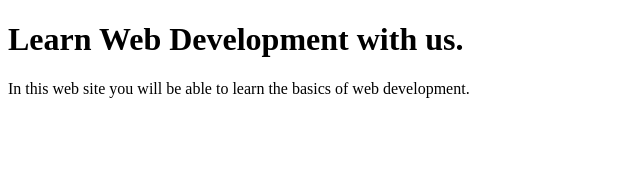
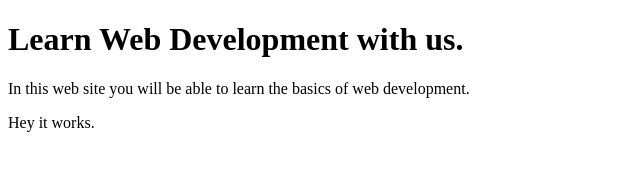
Before and after one commit to Geemal2004/Web-App, a plain HTML site: page Muthugala, GMS/e.html in a window 1280 px wide. Shown: the full height of the page, 0-640 px from the left. Drawn offline with Linux system fonts and the light colour scheme.

Commit message:
Update e.html

```diff
--- a/Muthugala, GMS/e.html
+++ b/Muthugala, GMS/e.html
@@ -8,6 +8,7 @@
 <body>
     <h1>Learn Web Development with us.</h1>
     <p>In this web site you will be able to learn the basics of web development.</p>
+    <p>Hey it works.</p>
 
 </body>
 </html>
```
